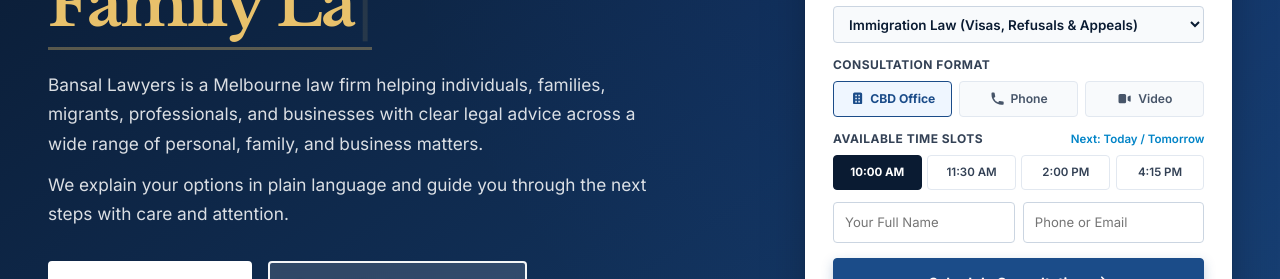
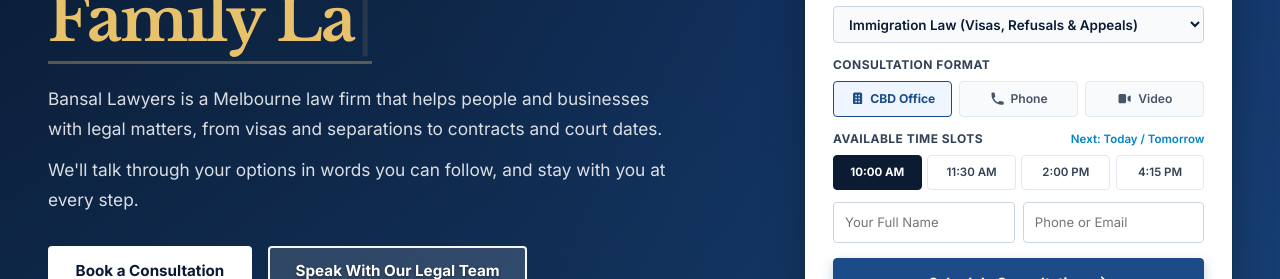
Before and after one commit to amitsaini2025/bansal_lawyers_latest, a Next.js app: page / in a window 1280 px wide. Shown: the part 474-753 px from the top of the page. Built offline with nearby package versions, Linux system fonts and the light colour scheme; no server answers.

Commit message:
Update homepage Hero title, dynamic practice areas, and intro copy to exact user specification

```diff
--- a/app/page.tsx
+++ b/app/page.tsx
@@ -182,10 +182,10 @@
         intro={
           <>
             <p>
-              Bansal Lawyers is a Melbourne law firm helping individuals, families, migrants, professionals, and businesses with clear legal advice across a wide range of personal, family, and business matters.
+              Bansal Lawyers is a Melbourne law firm that helps people and businesses with legal matters, from visas and separations to contracts and court dates.
             </p>
             <p style={{ marginTop: "0.75rem" }}>
-              We explain your options in plain language and guide you through the next steps with care and attention.
+              We&apos;ll talk through your options in words you can follow, and stay with you at every step.
             </p>
           </>
         }
--- a/components/ui/TypingHeroTitle.tsx
+++ b/components/ui/TypingHeroTitle.tsx
@@ -14,10 +14,10 @@
 const services = [
   "Immigration Law",
   "Family Law",
-  "Criminal Defence",
+  "Criminal Law",
   "Commercial Law",
   "Property Law",
-  "Civil Litigation",
+  "Civil Law",
 ];
 
 export function TypingHeroTitle({
@@ -83,7 +83,7 @@
     <span className="hero-typing-title">
       {/* Screen reader & SEO accessible text for search engine indexing */}
       <span className="sr-only">
-        {fullConstant} {items.join(", ")}
+        Lawyers in Melbourne for Immigration Law, Family Law, Criminal Law, Commercial Law, Property Law and Civil Law
       </span>
 
       {/* Visual Typing Animation */}
```
